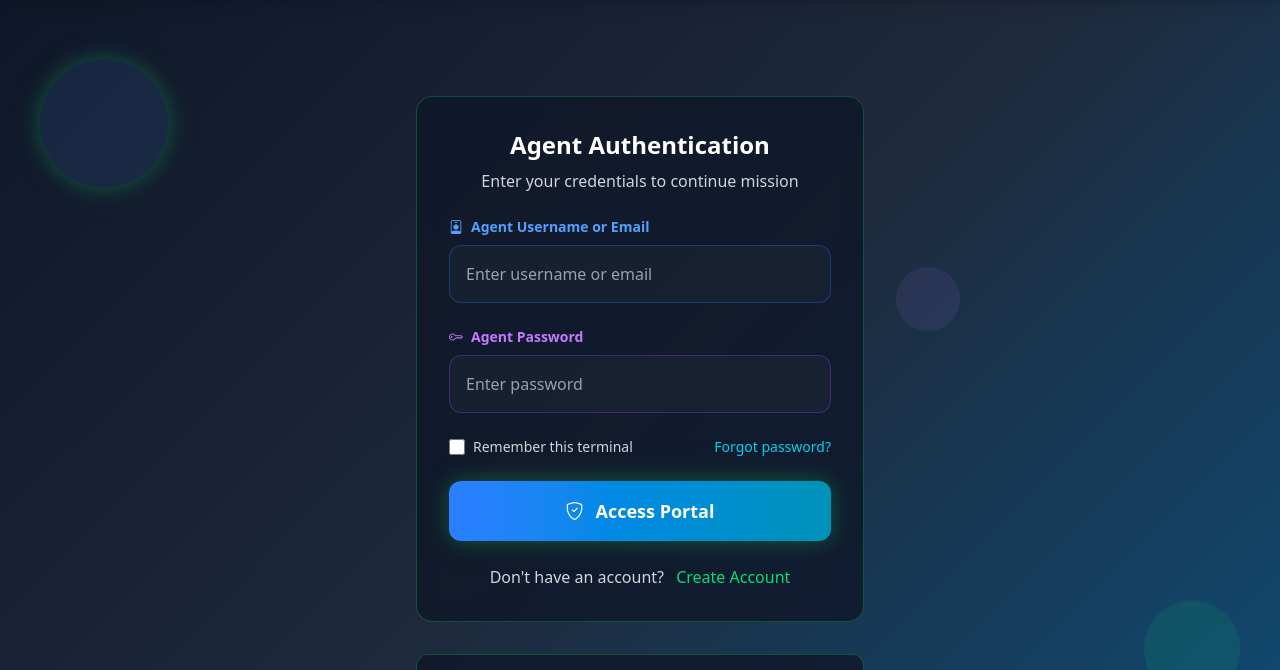
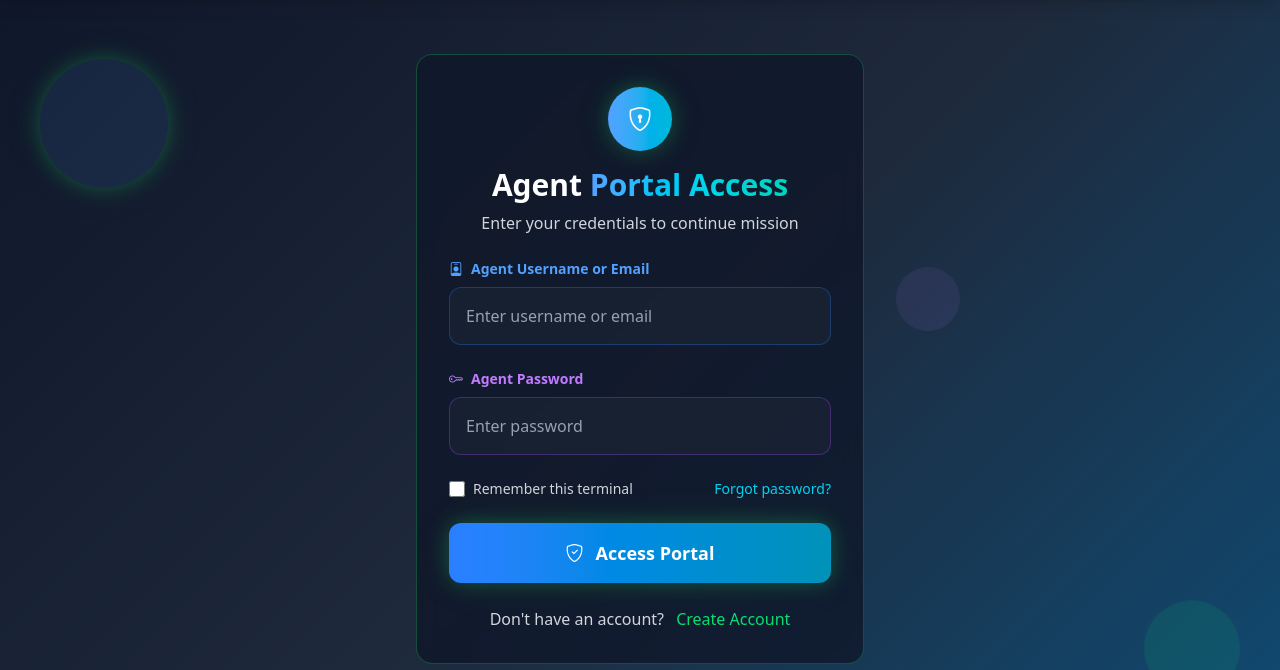
Before and after one commit to MACantara/CyberQuest, a Python web app: template app/templates/auth/login.html in a window 1280 px wide. Shown: the part 65-735 px from the top of the page. Run offline with Jinja, Linux system fonts and the light colour scheme; the template is opened without the code that fills it, so the values that code supplies are empty.

Commit message:
Add the agent access portal icon to the login form

```diff
--- a/app/templates/auth/login.html
+++ b/app/templates/auth/login.html
@@ -62,9 +62,16 @@
         </div>
         {% endif %}
 
-        <form class="cyber-card rounded-2xl p-8 space-y-6 opacity-0 animate-fade-in-left" style="animation-delay: 0.2s;" method="POST" {% if locked_out %}style="pointer-events: none; opacity: 0.6;"{% endif %}>
+        <form class="cyber-card rounded-2xl p-8 space-y-6 opacity-0 animate-fade-in-up" method="POST" {% if locked_out %}style="pointer-events: none; opacity: 0.6;"{% endif %}>
             <div class="text-center mb-6">
-                <h2 class="text-2xl font-bold text-white mb-2">Agent Authentication</h2>
+                <div class="flex items-center justify-center mb-4">
+                    <div class="w-16 h-16 bg-gradient-to-r from-blue-400 to-cyan-500 rounded-full flex items-center justify-center cyber-glow">
+                        <i class="bi bi-shield-lock text-2xl text-white"></i>
+                    </div>
+                </div>
+                <h1 class="text-3xl font-bold text-white mb-2">
+                    Agent <span class="bg-gradient-to-r from-blue-400 via-cyan-400 to-teal-400 bg-clip-text text-transparent">Portal Access</span>
+                </h1>
                 <p class="text-gray-300">Enter your credentials to continue mission</p>
             </div>
 
```
